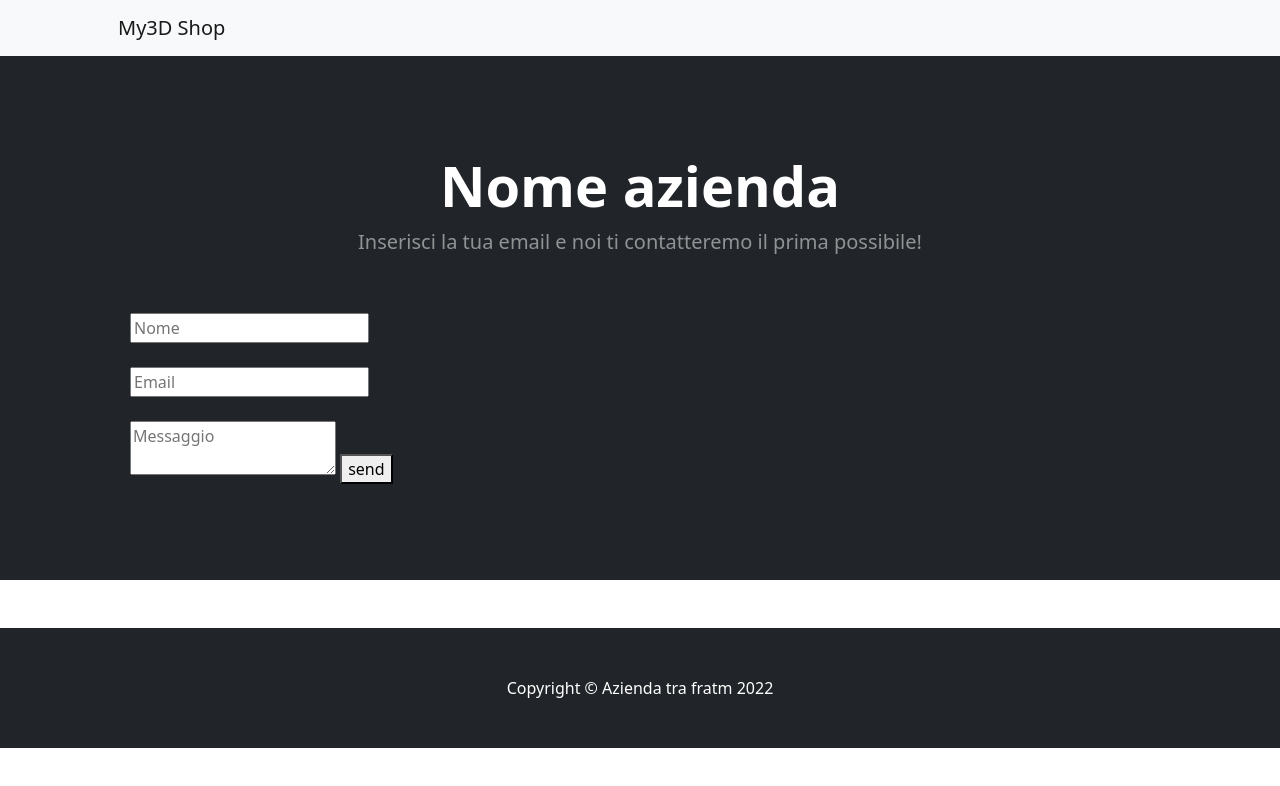
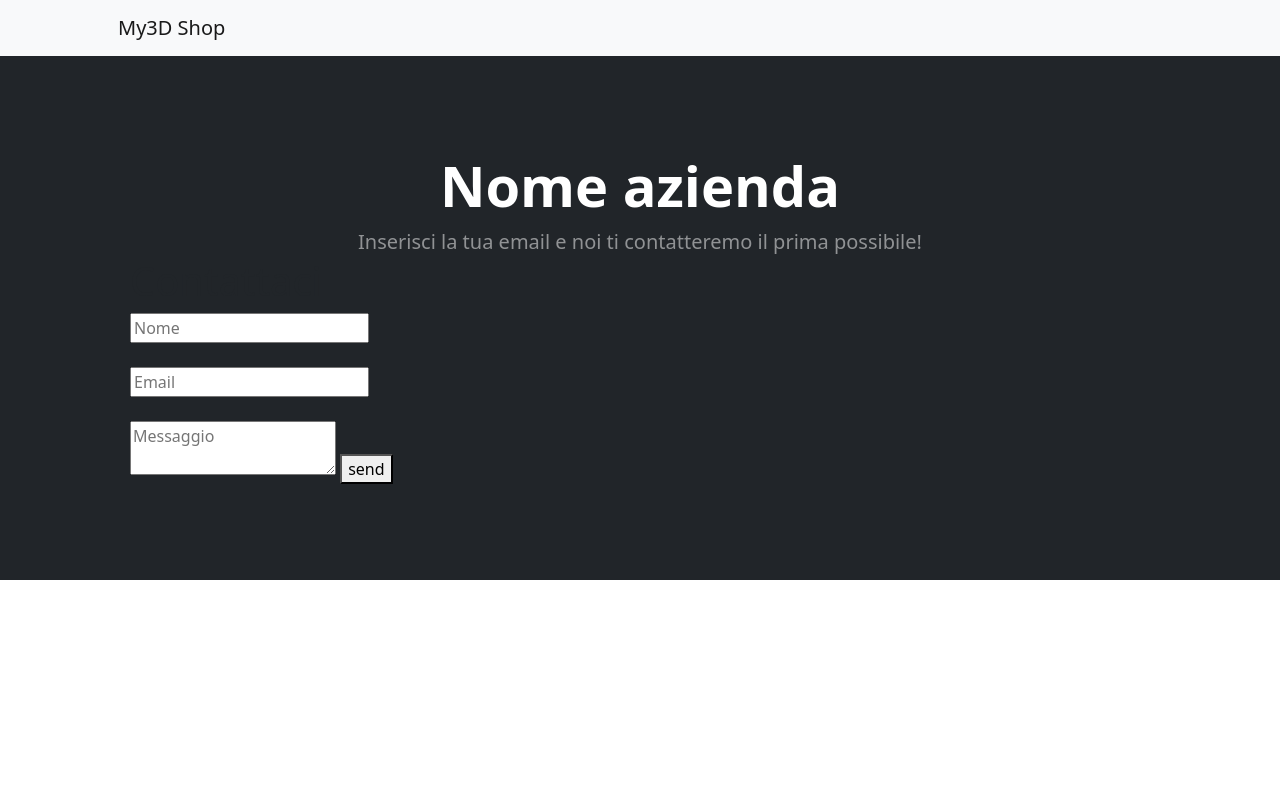
Before and after one commit to my3dshop/custom, a plain HTML site: page index.html in a window 1280 px wide. Drawn offline with nearby package versions, Linux system fonts and the light colour scheme.

Commit message:
Update index.html

```diff
--- a/index.html
+++ b/index.html
@@ -50,11 +50,4 @@
             </div>
         </div>
     </header>
-    <br>
-    <br>
-    <footer class="py-5 bg-dark">
-        <div class="container">
-            <p class="m-0 text-center text-white">Copyright &copy; Azienda tra fratm 2022</p>
-        </div>
-    </footer>
     </html>
```
